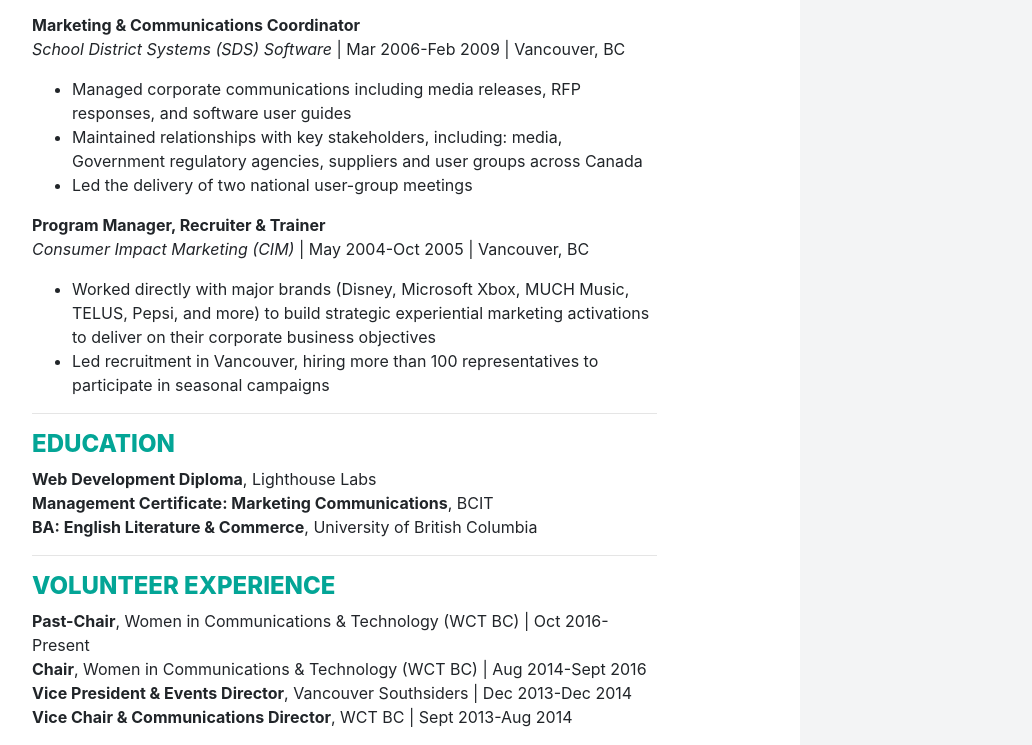
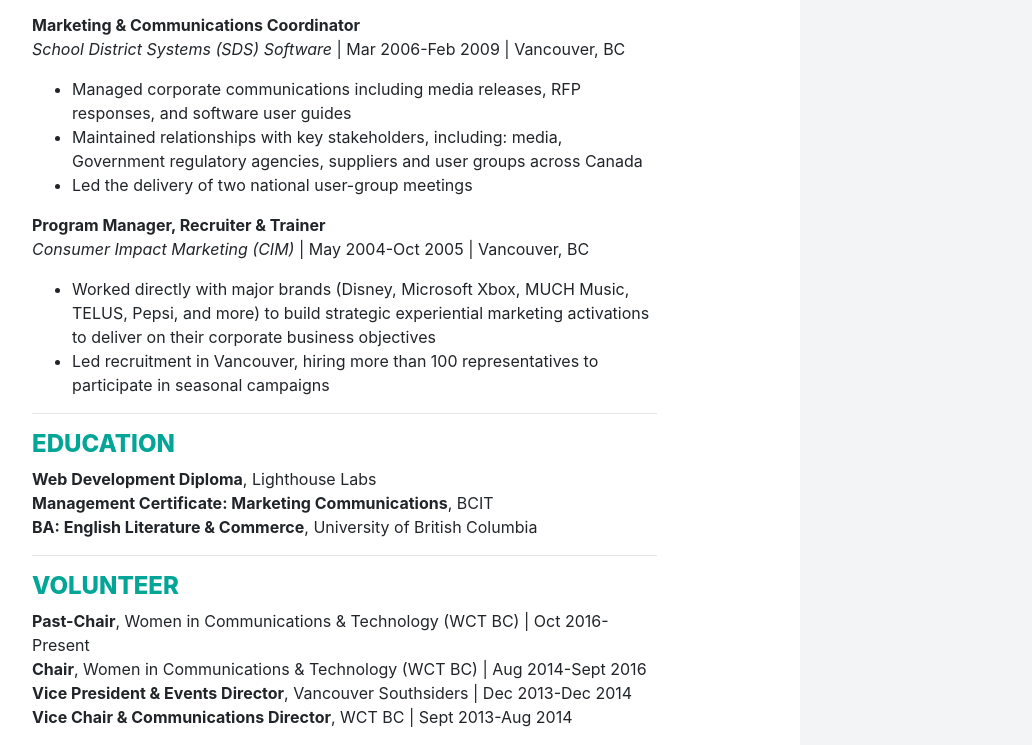
Before and after one commit to djwendo/djwendo.github.io, a website: page index.html in a window 1280 px wide. Shown: the part 2215-2960 px from the top of the page, without its empty margins (128-1160 px from the left). Drawn offline with nearby package versions, Linux system fonts and the light colour scheme; a web font is replaced by a local one.

```diff
--- a/index.html
+++ b/index.html
@@ -124,7 +124,7 @@
             <b>Management Certificate: Marketing Communications</b>, <a href="https://www.bcit.ca" target="_blank">BCIT</a><br/>
             <b>BA: English Literature &amp; Commerce</b>, <a href="https://www.ubc.ca/" target="_blank">University of British Columbia</a></p>
             <hr>
-          <h4>VOLUNTEER EXPERIENCE</h4>
+          <h4>VOLUNTEER</h4>
           <p><b>Past-Chair</b>, <a href="https://www.wct-fct.com/en" target="_blank">Women in Communications &amp; Technology</a> (WCT BC) | Oct 2016-Present<br/>
             <b>Chair</b>, <a href="https://www.wct-fct.com/en" target="_blank">Women in Communications &amp; Technology</a> (WCT BC) | Aug 2014-Sept 2016<br/>
             <b>Vice President &amp; Events Director</b>, <a href="http://vancouversouthsiders.ca/" target="_blank">Vancouver Southsiders</a> | Dec 2013-Dec 2014<br/>
```
